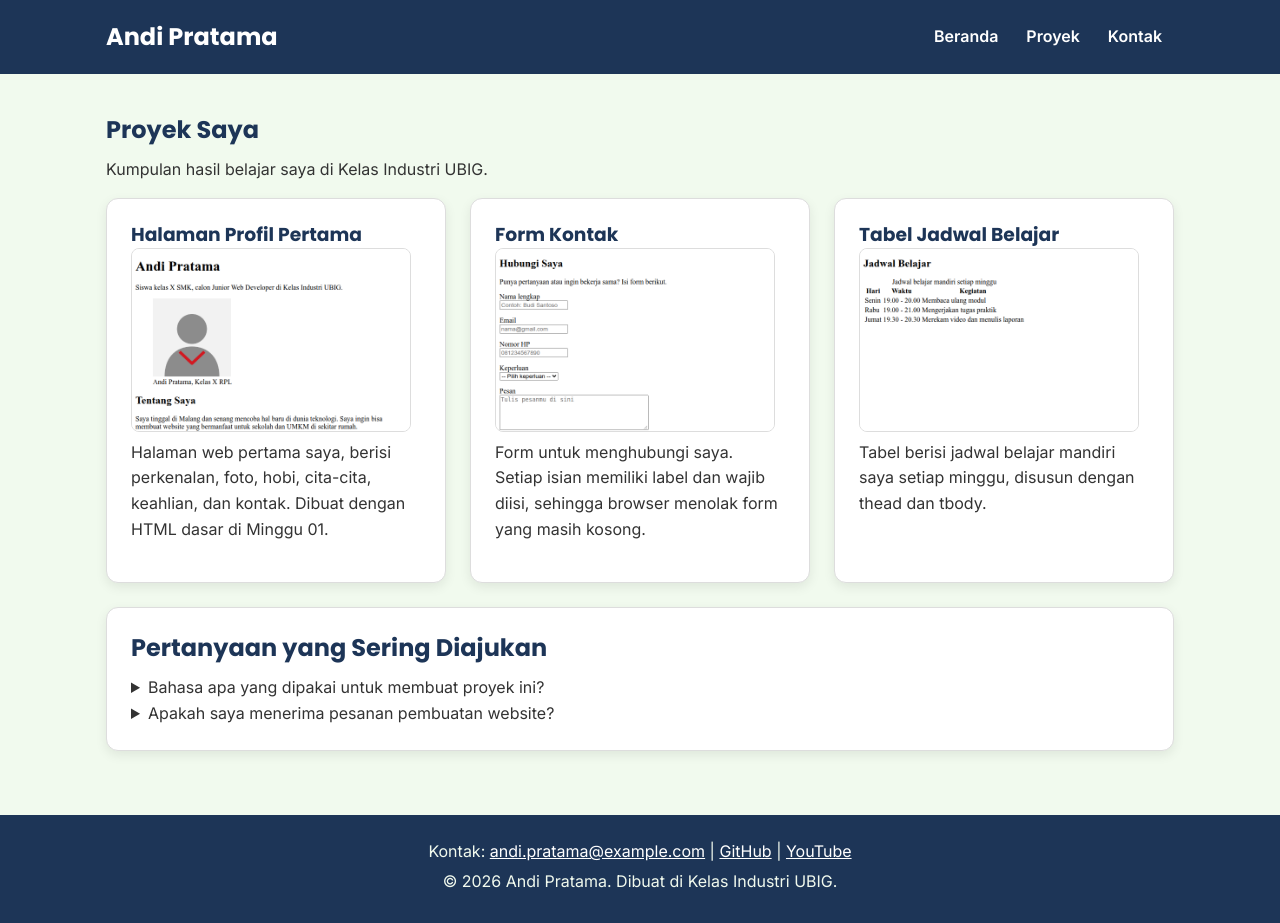
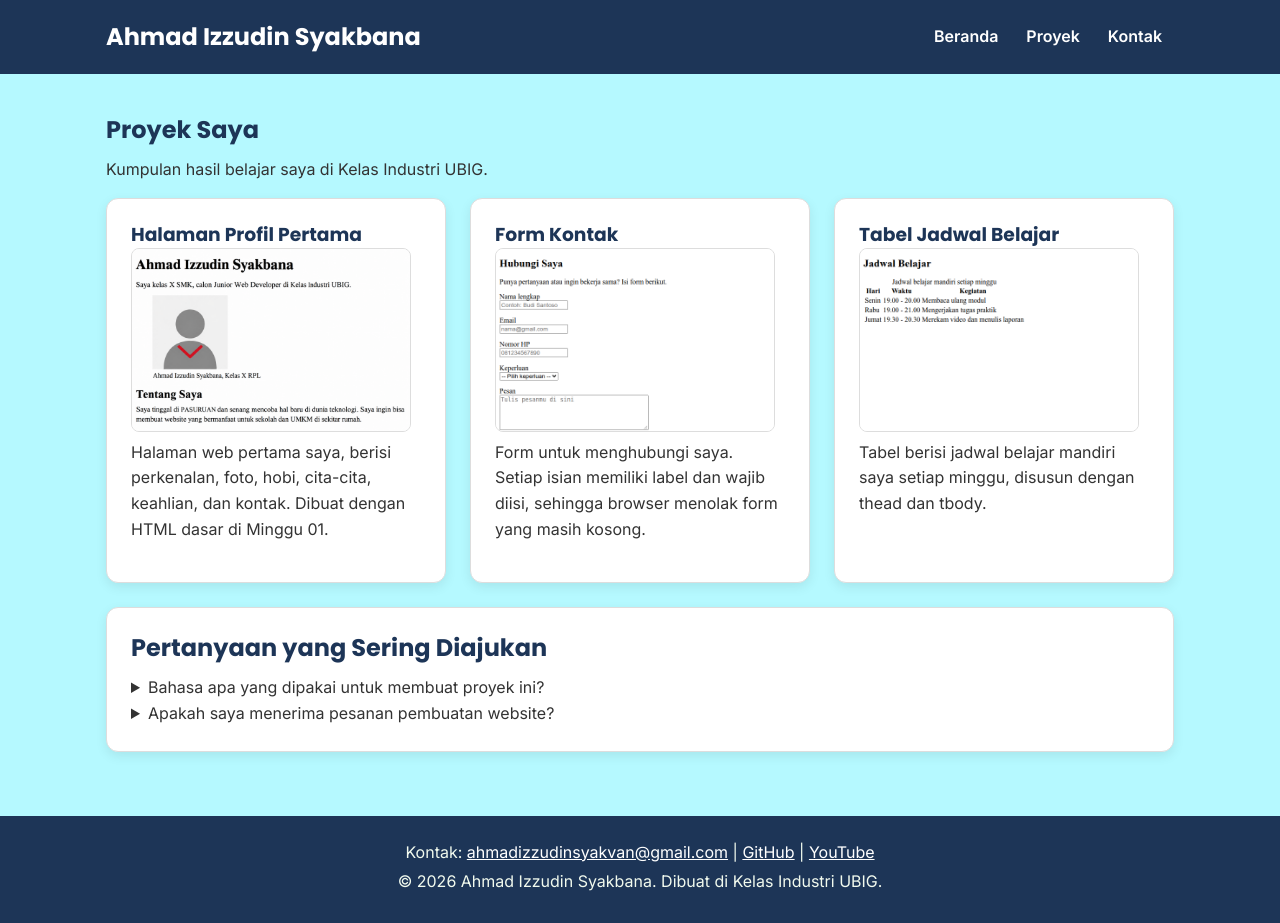
Before and after one commit to AhmadIzzudinsyakbana0/portofilio-Ahmad.Izzudin, a plain HTML site: page proyek.html in a window 1280 px wide. Drawn offline with Linux system fonts and the light colour scheme.

Commit message:
Perubahan proyek

```diff
--- a/css/style.css
+++ b/css/style.css
@@ -20,7 +20,7 @@ body {
   font-size: 1rem;
   line-height: 1.6;
   color: #333333;
-  background-color: #F1FAEE;
+  background-color: #b5f9ff;
 }
 
 h1, h2, h3 {
--- a/proyek.html
+++ b/proyek.html
@@ -3,7 +3,7 @@
 <head>
   <meta charset="UTF-8">
   <meta name="viewport" content="width=device-width, initial-scale=1.0">
-  <title>Andi Pratama | Proyek</title>
+  <title>Ahmad Izzudin Syakbana | Proyek</title>
   <link rel="preconnect" href="https://fonts.googleapis.com">
   <link rel="preconnect" href="https://fonts.gstatic.com" crossorigin>
   <link href="https://fonts.googleapis.com/css2?family=Inter:wght@400;600&family=Poppins:wght@600;700&display=swap" rel="stylesheet">
@@ -12,7 +12,7 @@
 <body>
   <header>
     <div class="container navbar">
-      <h1>Andi Pratama</h1>
+      <h1>Ahmad Izzudin Syakbana</S></h1>
       <nav class="menu-laptop">
         <ul>
           <li><a href="index.html">Beranda</a></li>
@@ -43,7 +43,7 @@
         <div class="daftar-kartu">
           <article class="kartu">
             <h3>Halaman Profil Pertama</h3>
-            <img src="img/proyek-profil.png" alt="Tangkapan layar halaman profil Andi Pratama" width="280">
+            <img src="img/Ahmad Izzudin Syakbana Profile.png" alt="Tangkapan layar halaman profil Ahmad Izzudin Syakbana" width="280">
             <p>Halaman web pertama saya, berisi perkenalan, foto, hobi, cita-cita, keahlian, dan kontak. Dibuat dengan HTML dasar di Minggu 01.</p>
           </article>
 
@@ -77,10 +77,10 @@
   </main>
 
   <footer>
-    <p>Kontak: <a href="mailto:andi.pratama@example.com">andi.pratama@example.com</a> |
+    <p>Kontak: <a href="mailto:ahmadizzudinsyakvan@gmail.com">ahmadizzudinsyakvan@gmail.com</a> |
       <a href="https://github.com/" target="_blank">GitHub</a> |
       <a href="https://www.youtube.com/" target="_blank">YouTube</a></p>
-    <p>&copy; 2026 Andi Pratama. Dibuat di Kelas Industri UBIG.</p>
+    <p>&copy; 2026 Ahmad Izzudin Syakbana. Dibuat di Kelas Industri UBIG.</p>
   </footer>
 </body>
 </html>
```
Also changed, not shown: index.html (+3 -3 lines), kontak.html (+5 -5 lines), img/Ahmad Izzudin Syakbana Profile.png (added), img/proyek-profil.png (deleted), 1 other file.
